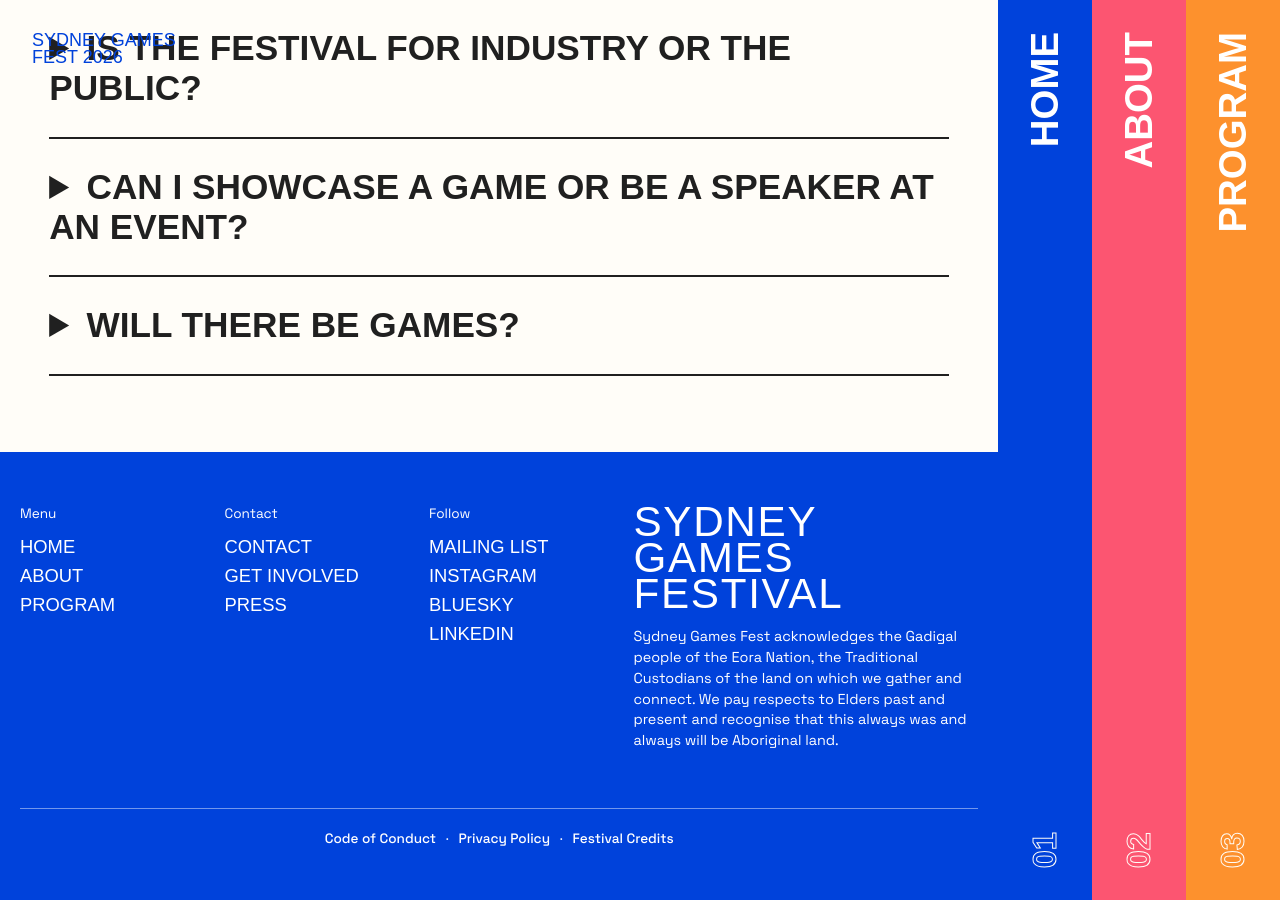
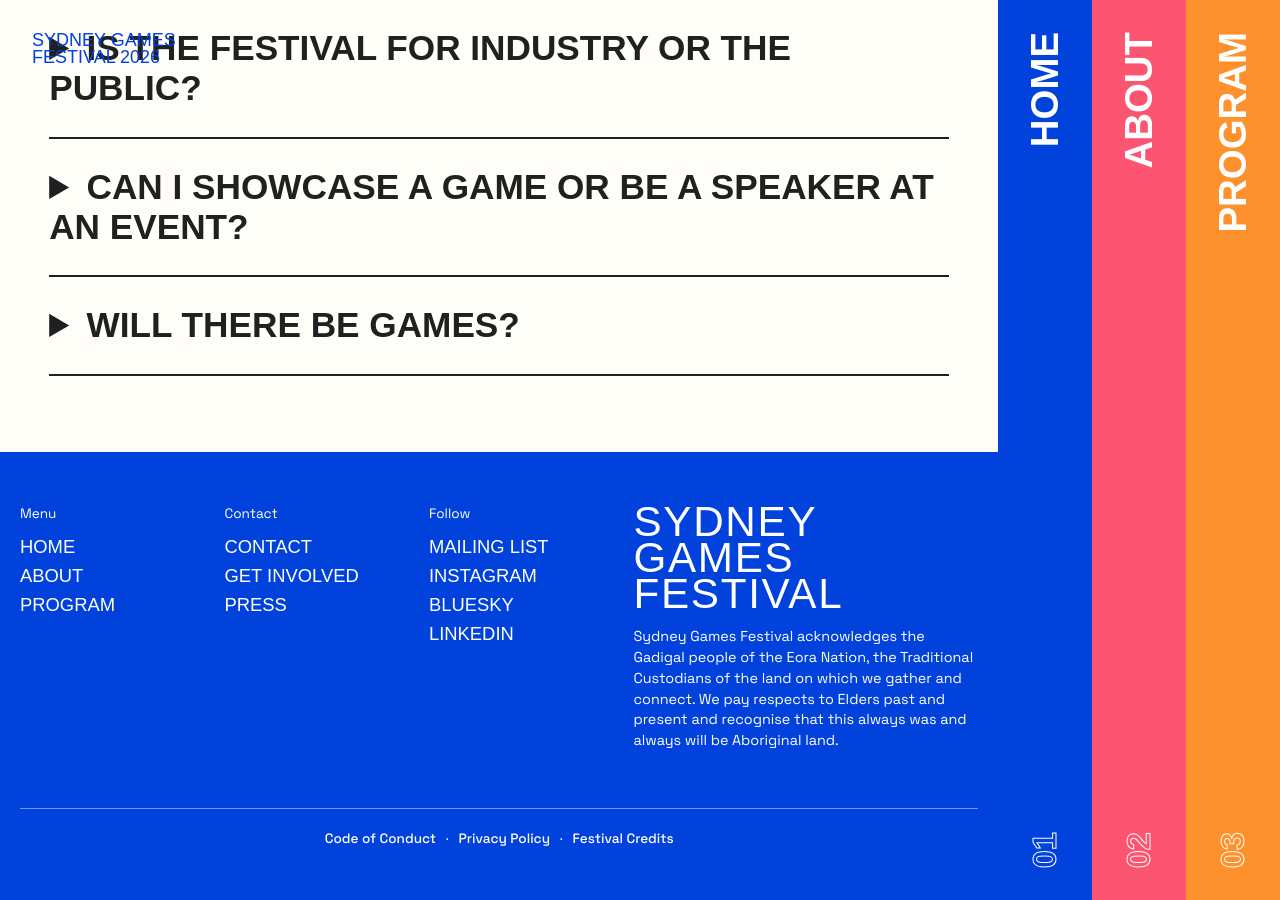
Before and after one commit to sydneygamesfestival/2026, a Jekyll site: the page built from faqs.md, in a window 1280 px wide and 900 px high, scrolled down 1114 px. Built offline with Jekyll 4.4.1, drawn with Linux system fonts in a browser that asks for light colours; some web fonts are replaced; some of the changed text lies outside the part shown.

Commit message:
Fix up naming consistency

```diff
--- a/_config.yml
+++ b/_config.yml
@@ -1,4 +1,4 @@
-title: Sydney Games Fest 2026
+title: Sydney Games Festival 2026
 description: A community-run games festival for Sydney.
 url: "https://sydneygamesfestival.github.io"
 baseurl: "/2026"
--- a/_includes/footer.html
+++ b/_includes/footer.html
@@ -21,7 +21,7 @@
     </section>
     <section class="acknowledgement">
       <p class="footer-logo"><span>Sydney</span><span>Games</span><span>Festival</span></p>
-      <p>Sydney Games Fest acknowledges the Gadigal people of the Eora Nation, the Traditional Custodians of the land on which we gather and connect. We pay respects to Elders past and present and recognise that this always was and always will be Aboriginal land.</p>
+      <p>Sydney Games Festival acknowledges the Gadigal people of the Eora Nation, the Traditional Custodians of the land on which we gather and connect. We pay respects to Elders past and present and recognise that this always was and always will be Aboriginal land.</p>
     </section>
   </div>
   <nav class="container footer-legal" aria-label="Legal and festival information">
--- a/_includes/header.html
+++ b/_includes/header.html
@@ -1,8 +1,8 @@
 <header class="site-header">
   <div class="container header-content">
-    <a class="site-name" href="{{ '/' | relative_url }}" aria-label="Sydney Games Fest home">
+    <a class="site-name" href="{{ '/' | relative_url }}" aria-label="Sydney Games Festival home">
       <span>Sydney Games</span>
-      <span>Fest 2026</span>
+      <span>Festival 2026</span>
     </a>
     <button class="menu-toggle" type="button" aria-expanded="false" aria-controls="primary-navigation">
       <span class="visually-hidden">Menu</span>
--- a/faqs.md
+++ b/faqs.md
@@ -9,7 +9,7 @@ permalink: /faqs/
   <div class="container hero-copy">
     <p class="eyebrow">FAQ</p>
     <h1>Frequently asked questions</h1>
-    <p class="lede">Answers to common questions about Sydney Games Fest.</p>
+    <p class="lede">Answers to common questions about Sydney Games Festival.</p>
   </div>
 </section>
 
```
Also changed, not shown: README.md.
